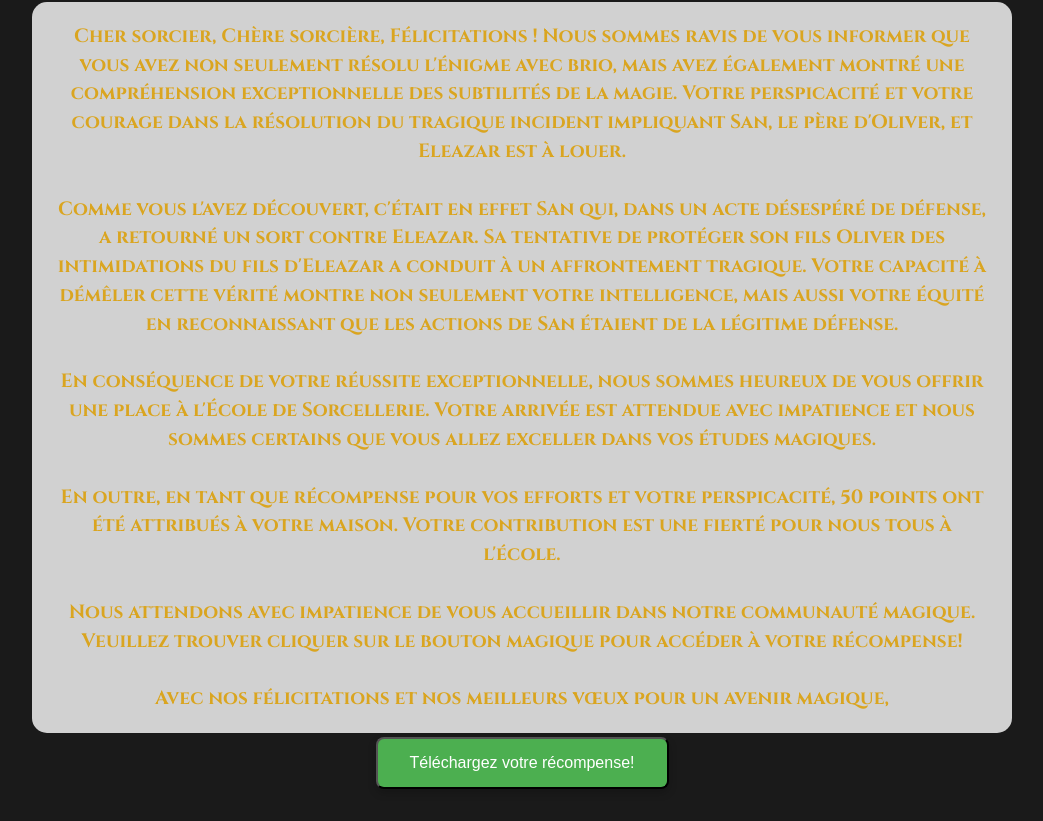
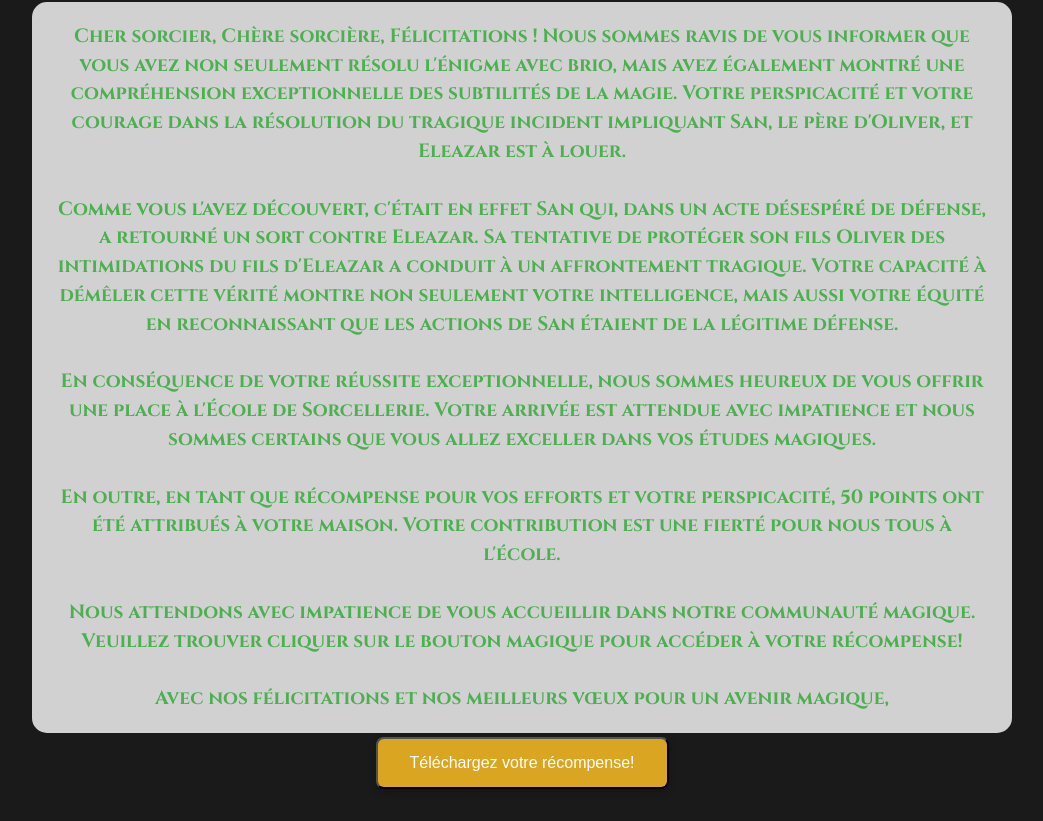
Before and after one commit to KillEvent/enigmesorcier3, a plain HTML site: page index.html in a window 1280 px wide. Shown: the part 127-948 px from the top of the page, without its empty margins (118-1161 px from the left). Drawn offline with Linux system fonts and the light colour scheme.

Commit message:
Update index.html

```diff
--- a/index.html
+++ b/index.html
@@ -27,6 +27,7 @@
         background-color: rgba(255, 255, 255, 0.8); /* Légère transparence pour améliorer la lisibilité */
         padding: 20px;
         border-radius: 15px;
+        color: #4CAF50;
     }
 
     .hover-effect:hover {
@@ -41,7 +42,7 @@
     }
 
     .button {
-        background-color: #4CAF50;
+        background-color: #DAA520;
         color: white;
         padding: 15px 32px;
         text-align: center;
```
